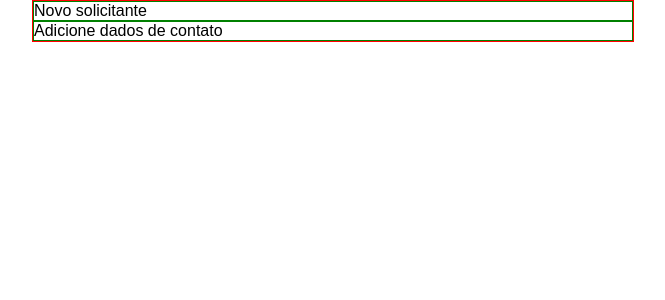
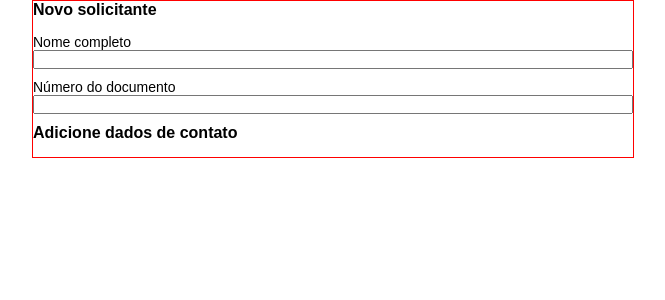
Before and after one commit to antoniotex/mol-frontend-challenge, a Next.js app: page / in a window 1280 px wide. Shown: the top 300 px of the page, without its empty margins (307-972 px from the left). Built offline with nearby package versions, Linux system fonts and the light colour scheme.

Commit message:
Adiciona componente CustomInput

```diff
--- /dev/null
+++ b/src/components/CustomInput/index.tsx
@@ -0,0 +1,18 @@
+import React from 'react'
+import styles from './styles.module.css'
+
+type Props = {
+  name: string
+  label: string
+  handleChange: React.ChangeEventHandler<HTMLInputElement> | undefined
+}
+const CustomInput: React.FC<Props> = ({ name, label, handleChange }) => {
+  return (
+    <div className={styles.container}>
+      <label htmlFor={name}>{ label }</label>
+      <input type="text" name={name} id={name} onChange={handleChange} />
+    </div>
+  )
+}
+
+export default CustomInput
--- /dev/null
+++ b/src/components/CustomInput/styles.module.css
@@ -0,0 +1,9 @@
+.container {
+  display: flex;
+  flex-direction: column;
+  margin-bottom: 10px;
+}
+
+.container label {
+  font-size: 14px;
+}
--- a/src/components/InputGroupTitle/styles.module.css
+++ b/src/components/InputGroupTitle/styles.module.css
@@ -1,3 +1,4 @@
 .title {
-  border: 1px solid green;
+  margin-bottom: 15px;
+  font-weight: bold;
 }
--- a/src/pages/index.tsx
+++ b/src/pages/index.tsx
@@ -2,8 +2,13 @@
 import styles from '../styles/Form.module.css'
 import { NextPage } from 'next'
 import InputGroupTitle from '../components/InputGroupTitle'
+import CustomInput from '../components/CustomInput'
 
 const Form: NextPage = () => {
+  const handleChange = (event: any) => {
+    console.log(event.target.value)
+  }
+
   return (
     <>
       <Head>
@@ -13,6 +18,8 @@
       </Head>
       <main className={styles.main}>
         <InputGroupTitle title='Novo solicitante' />
+        <CustomInput name='name' label='Nome completo' handleChange={handleChange} />
+        <CustomInput name='document' label='Número do documento' handleChange={handleChange} />
         <InputGroupTitle title='Adicione dados de contato' />
       </main>
     </>
```
